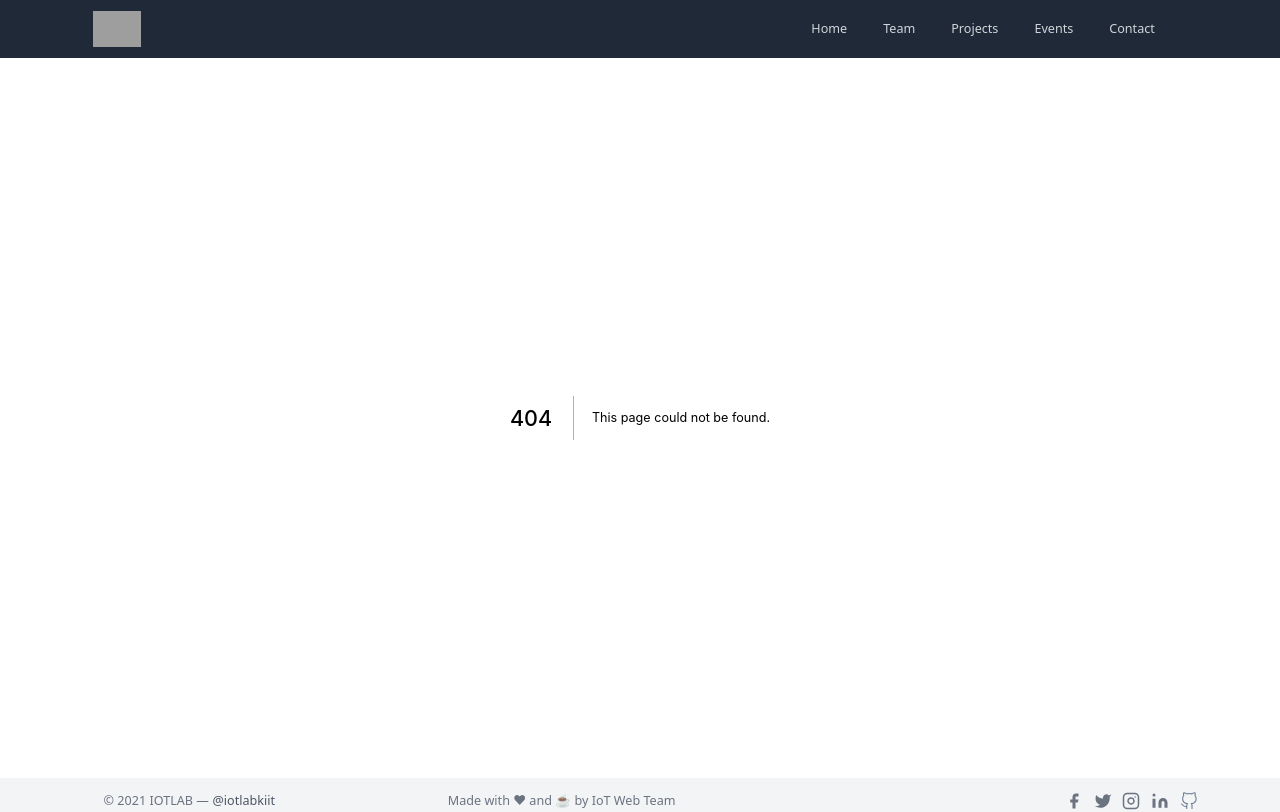
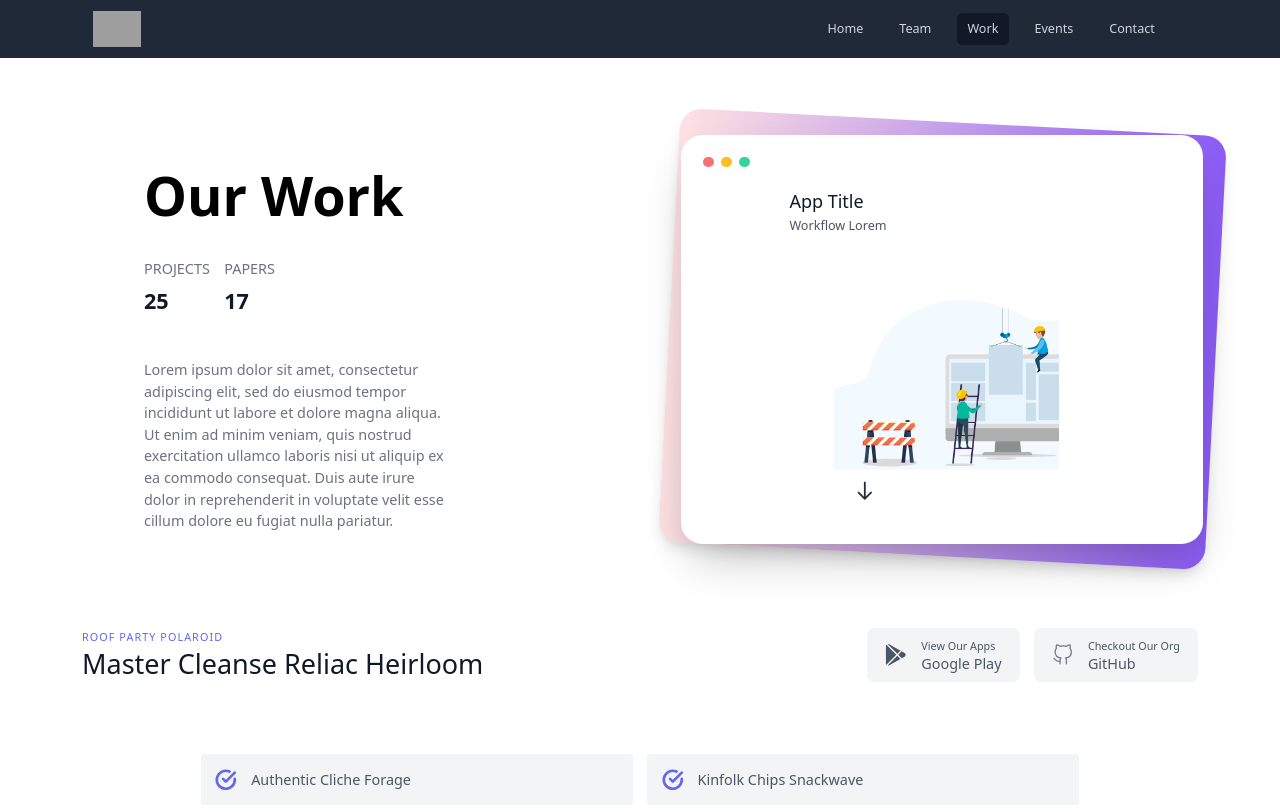
Before and after one commit to Cation-Coder6/iotkiit-aditya, a Next.js app: page /work in a window 1280 px wide. Before the commit this address had no page. Shown: the top 812 px of the page. Built offline with nearby package versions, Linux system fonts and the light colour scheme; grey boxes are pictures that could not be loaded.

Commit message:
navbar update + fixed header animations

```diff
--- a/components/Navbar.jsx
+++ b/components/Navbar.jsx
@@ -84,12 +84,12 @@ const Navbar = () => {
                   Team
                 </a>
                 <a
-                  href="/projects"
+                  href="/work"
                   className={`${
-                    path == "/projects" ? "bg-gray-900" : ""
+                    path == "/work" ? "bg-gray-900" : ""
                   } text-gray-300 hover:bg-gray-700 hover:text-white px-3 py-2 rounded-md text-sm font-medium`}
                 >
-                  Projects
+                  Work
                 </a>
                 <a
                   href="/events"
--- a/components/ProjectHeader.jsx
+++ b/components/ProjectHeader.jsx
@@ -4,7 +4,7 @@ const ProjectHeader = () => {
   return (
     <div className="flex flex-wrap md items-center h-2/3">
       <div className="bg-white w-full md:w-1/2 h-2/3">
-        <div className="mx-32 sm:pl-6 md:mx-12 lg:mx-32">
+        <div className="mx-12 sm:pl-6 md:mx-12 md:pl-0 lg:ml-40 lg:mr-12">
           <h1 className="text-6xl font-bold mt-16">Our Work</h1>
           <div className="flex mt-10 font-light text-gray-500">
             <div className="pr-4">
@@ -37,10 +37,12 @@ const ProjectHeader = () => {
               </div>
               <div className="px-20 py-6 sm:mt-0">
                 <div className="flex flex-col-reverse md:flex-row items-center mx-20">
-                  <div className="md:w-1/3">
-                  <span className="text-xl text-gray-900  mb-1 -ml-10">App Title</span><br />
-                  <span className="text-sm text-gray-600  mb-1 -ml-10">Workflow Lorem</span>
-                    <ProjectAnimation />
+                  <div className="sm:m-1/2 sm:-ml-16 md:-ml-0">
+                  <span className="text-xl text-gray-900  mb-1 sm:-ml-10">App Title</span><br />
+                  <span className="text-sm text-gray-600  mb-1 sm:-ml-10">Workflow Lorem</span>
+                  <div className="sm:-ml-0 md:-ml-28 lg:-ml-0 ">
+                  <ProjectAnimation />
+                  </div>
                     <div class="lg:ml-5 text-left">
                       <bottom type="button" class="flex items-center justify-center w-12 h-12 rounded-full bg-cool-gray-100 text-gray-800 animate-bounce hover:text-gray-900 hover:bg-cool-gray-50 transition duration-300 ease-in-out cursor-pointer">
                         <svg class="w-6 h-6" fill="none" stroke="currentColor" viewBox="0 0 24 24" xmlns="http://www.w3.org/2000/svg">
```
Also changed, not shown: pages/work/index.jsx (renamed from pages/projects/index.jsx).
